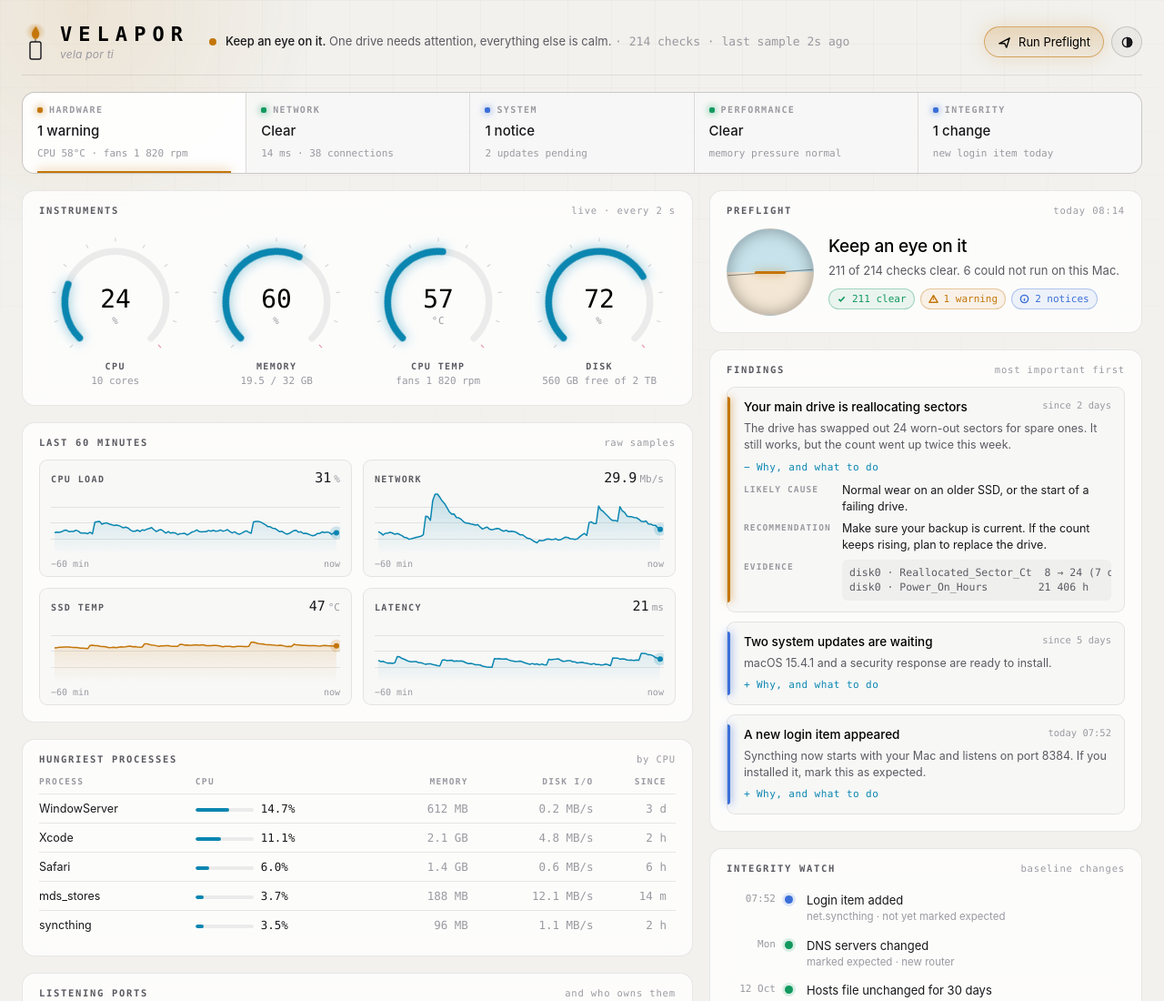
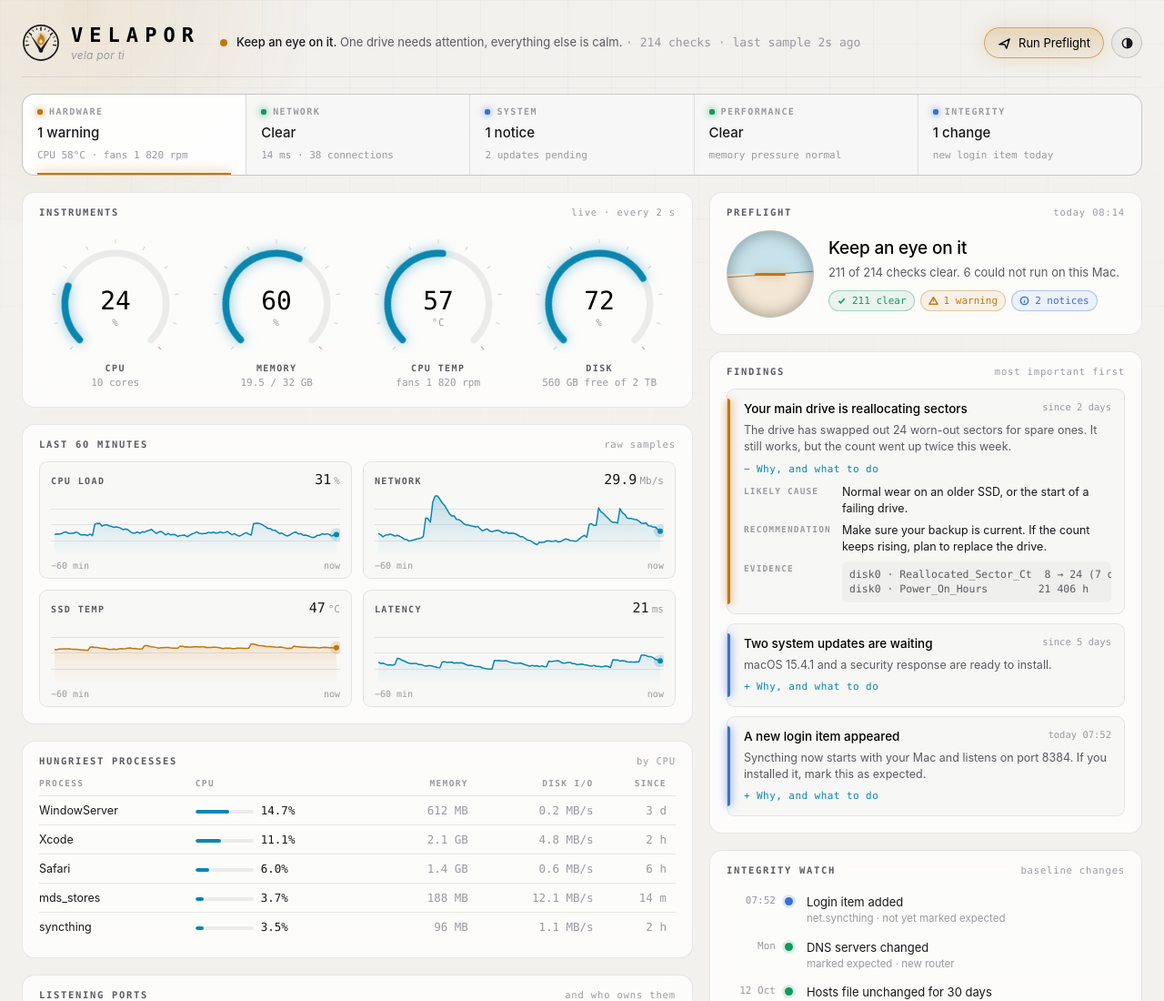
Before and after one commit to digifix-ninja/velapor, a plain HTML site: page docs/design/cockpit.html in a window 1280 px wide. Shown: the top 1100 px of the page at 91% size. Drawn offline with Linux system fonts and the light colour scheme.

Commit message:
Add the Velapor mark and use it in the cockpit concept
Lyra's gauge-V-flame logo as hero artwork, plus flat SVG versions
for the title bar, menu bar, favicon and app icon.

Co-Authored-By: Claude Opus 5.5 <noreply@anthropic.com>
Claude-Session: https://claude.ai/code/session_011p2tDz8rrng9xYhkonm6Ug

```diff
--- a/docs/design/cockpit.html
+++ b/docs/design/cockpit.html
@@ -106,8 +106,8 @@ button:focus-visible { outline: 2px solid rgb(var(--glass-rgb) / 0.7); outline-o
   border-bottom: 1px solid var(--line);
 }
 .brand { display: flex; align-items: center; gap: 12px; }
-.candle { width: 30px; height: 40px; flex: none; }
-.candle .flame { transform-origin: 15px 17px; animation: flicker 3.2s ease-in-out infinite; }
+.mark { width: 42px; height: 42px; flex: none; color: var(--text); overflow: visible; }
+.mark .flame { transform-origin: 32px 34px; animation: flicker 3.2s ease-in-out infinite; filter: drop-shadow(0 0 3px rgb(var(--flame-rgb) / 0.7)); }
 @keyframes flicker { 30% { transform: scaleY(1.06) rotate(-2deg); } 60% { transform: scaleY(0.95) rotate(1.5deg); } }
 .wordmark { font: 600 22px/1 var(--mono); letter-spacing: 0.32em; color: var(--text-strong); }
 .motto { font: italic 12px/1 var(--sans); color: var(--text-faint); margin-top: 5px; letter-spacing: 0.02em; }
@@ -293,20 +293,33 @@ td .bar i { display: block; height: 100%; background: var(--glass); border-radiu
 <div class="glow" aria-hidden="true"></div>
 
 <div class="wrap">
-  <!-- Title bar: the candle, the overall state, Preflight -->
+  <!-- Title bar: the mark (gauge, V and flame), the overall state, Preflight -->
   <header class="titlebar">
     <div class="brand">
-      <svg class="candle" viewBox="0 0 30 40" aria-hidden="true">
-        <defs>
-          <radialGradient id="halo" cx="50%" cy="40%" r="50%">
-            <stop offset="0" stop-color="var(--flame)" stop-opacity="0.45"></stop>
-            <stop offset="1" stop-color="var(--flame)" stop-opacity="0"></stop>
-          </radialGradient>
-        </defs>
-        <circle cx="15" cy="11" r="11" fill="url(#halo)"></circle>
-        <path class="flame" d="M15 2 C19 8 20 11 18.5 14 C17.6 15.8 16.4 17 15 17 C13.6 17 12.4 15.8 11.5 14 C10 11 11 8 15 2 Z" fill="var(--flame)"></path>
-        <line x1="15" y1="17" x2="15" y2="20" stroke="var(--text-dim)" stroke-width="1.2"></line>
-        <rect x="9" y="20" width="12" height="19" rx="2" fill="none" stroke="var(--text)" stroke-width="1.4"></rect>
+      <svg class="mark" viewBox="0 0 64 64" aria-hidden="true">
+        <circle cx="32" cy="32" r="29" fill="none" stroke="currentColor" stroke-width="2.6"></circle>
+        <g stroke="currentColor" stroke-linecap="round">
+          <line x1="6.89" y1="36.43" x2="11.32" y2="35.65" stroke-width="2.2"></line>
+          <line x1="6.67" y1="29.04" x2="9.35" y2="29.35" stroke-width="1.4"></line>
+          <line x1="8.59" y1="21.90" x2="11.06" y2="22.97" stroke-width="1.4"></line>
+          <line x1="12.47" y1="15.61" x2="15.91" y2="18.50" stroke-width="2.2"></line>
+          <line x1="17.99" y1="10.70" x2="19.47" y2="12.95" stroke-width="1.4"></line>
+          <line x1="24.69" y1="7.57" x2="25.46" y2="10.16" stroke-width="1.4"></line>
+          <line x1="32.00" y1="6.50" x2="32.00" y2="11.00" stroke-width="2.2"></line>
+          <line x1="39.31" y1="7.57" x2="38.54" y2="10.16" stroke-width="1.4"></line>
+          <line x1="46.01" y1="10.70" x2="44.53" y2="12.95" stroke-width="1.4"></line>
+          <line x1="51.53" y1="15.61" x2="48.09" y2="18.50" stroke-width="2.2"></line>
+          <line x1="55.41" y1="21.90" x2="52.94" y2="22.97" stroke-width="1.4"></line>
+          <line x1="57.33" y1="29.04" x2="54.65" y2="29.35" stroke-width="1.4"></line>
+          <line x1="57.11" y1="36.43" x2="52.68" y2="35.65" stroke-width="2.2"></line>
+        </g>
+        <g fill="currentColor">
+          <path d="M34.00 43.68 L13.20 16.60 L30.00 46.32 Z"></path>
+          <path d="M34.00 46.32 L50.80 16.60 L30.00 43.68 Z"></path>
+        </g>
+        <circle cx="32" cy="45" r="3.6" fill="currentColor"></circle>
+        <path d="M32 35 C27.6 35 25.4 31.6 26 28 C26.6 24.4 29.4 22.6 30 18.8 C30.2 17.4 30 16.2 29.6 15 C33.4 16.8 37 20.6 37.8 25 C38.6 30 36.2 35 32 35 Z" fill="var(--flame)" class="flame"></path>
+        <path d="M32 32.6 C30.2 32.6 29.2 31.2 29.4 29.6 C29.6 28 30.8 27 31.2 25 C33 26.2 34.6 28 34.6 29.8 C34.6 31.4 33.6 32.6 32 32.6 Z" fill="#fff1d6" class="flame"></path>
       </svg>
       <div>
         <div class="wordmark">VELAPOR</div>
```
Also changed, not shown: docs/brand/app-icon.svg (added), docs/brand/logo-gold.svg (added), docs/brand/logo-hero-draft.png (added), docs/brand/logo-mark.svg (added), 2 other files.
